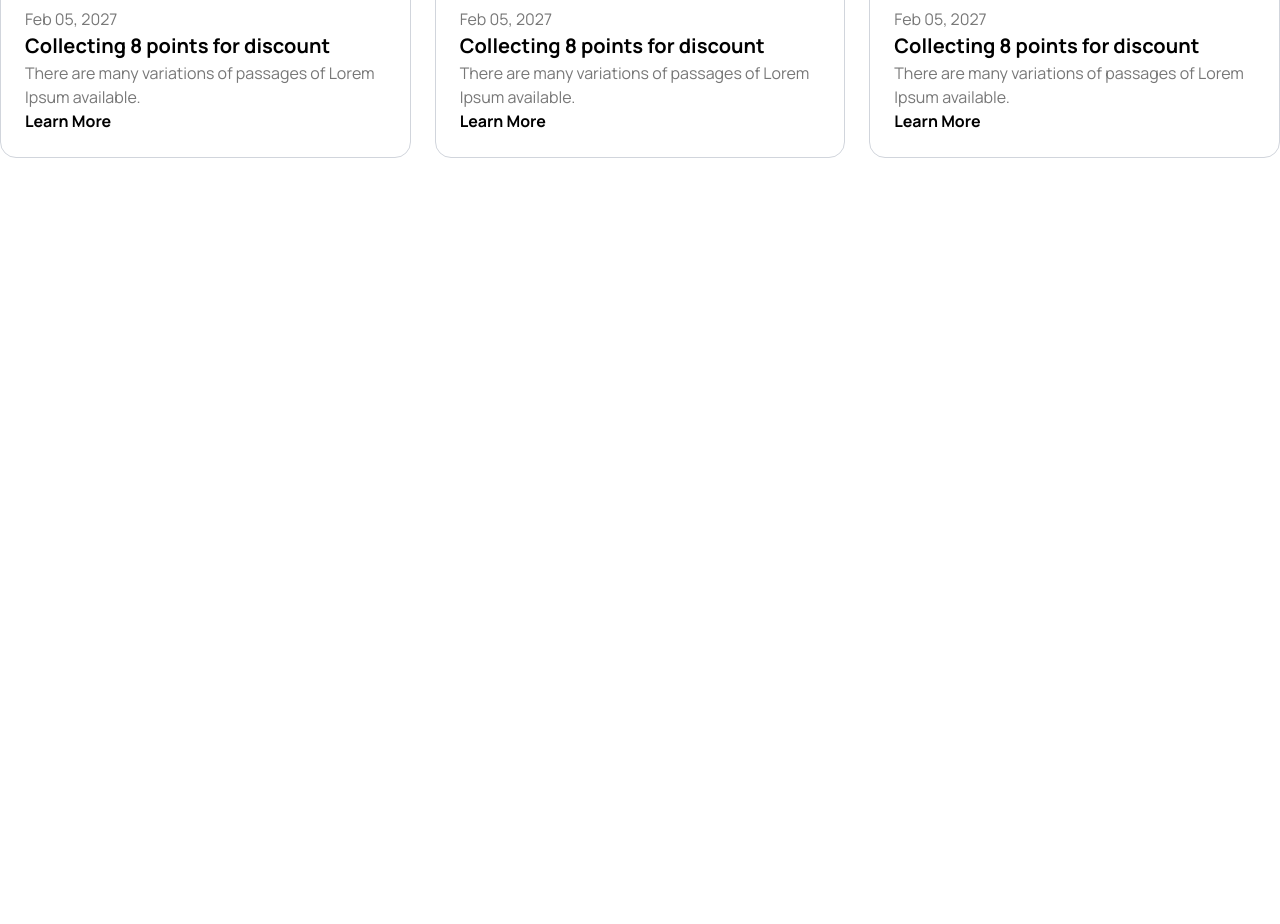
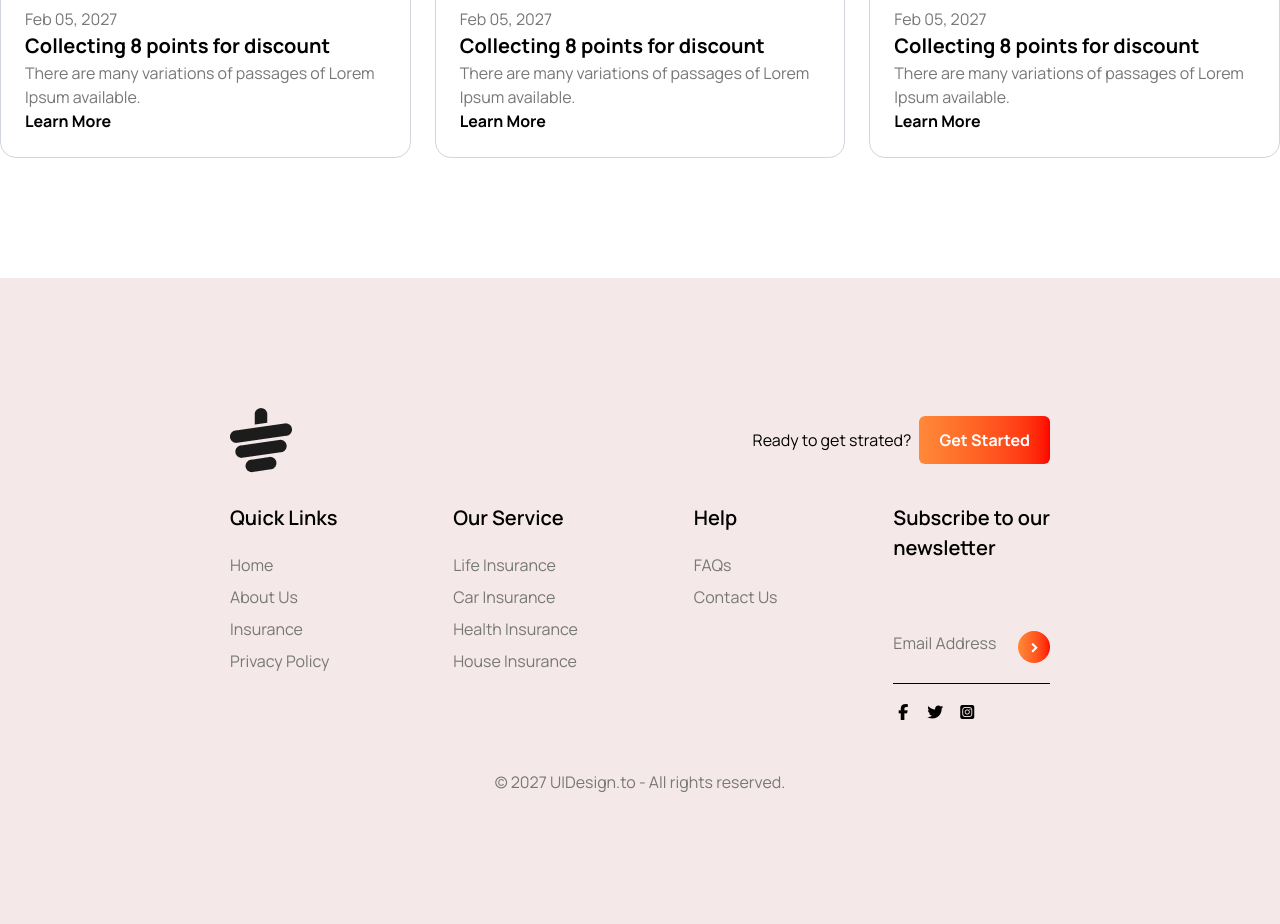
Before and after one commit to abutaiab2021/tea-house-tailwind, a plain HTML site: page index.html in a window 1280 px wide. Shown: the part 2905-3829 px from the top of the page. Before the commit the page ends 3183 px from the top, so only its background shows below. Drawn offline with nearby package versions, Linux system fonts and the light colour scheme.

Commit message:
footer section compelet without responsive

```diff
--- a/index.html
+++ b/index.html
@@ -226,6 +226,71 @@
         </div>
     </section>
 
+    <!-- footer section -->
+    <div class="bg-[#f5e8e8] py-[130px] px-[230px]">
+        <footer class="max-h-[746px]   container mx-auto space-y-[30px]">
+            <div class="footer-heading flex justify-between items-center mx-auto">
+                <img src="images/cup.png" alt="">
+                <div class="flex gap-2 items-center">
+                    <h2>Ready to get strated?</h2>
+                    <button
+                        class="py-3 px-5 rounded-md text-white font-bold bg-linear-to-r from-[#FF8938] to-[#FF0000]">Get
+                        Started
+                    </button>
+                </div>
+            </div>
+            <div class="main-content flex justify-between mb-[50px]">
+                <div>
+                    <h2 class="text-[20px] font-semibold mb-5">Quick Links</h2>
+                    <ul class="space-y-2 text-[#777777]">
+                        <li>Home</li>
+                        <li>About Us</li>
+                        <li>Insurance</li>
+                        <li>Privacy Policy</li>
+                    </ul>
+                </div>
+                <div>
+                    <h2 class="text-[20px] font-semibold mb-5">Our Service</h2>
+                    <ul class="space-y-2 text-[#777777]">
+                        <li>Life Insurance</li>
+                        <li>Car Insurance</li>
+                        <li>Health Insurance</li>
+                        <li>House Insurance</li>
+                    </ul>
+                </div>
+                <div>
+                    <h2 class="text-[20px] font-semibold mb-5">Help</h2>
+                    <ul class="space-y-2 ] text-[#777777] ">
+                        <li>FAQs</li>
+                        <li>Contact Us</li>
+                    </ul>
+                </div>
+                <div class="space-y-5">
+                    <h2 class="text-[20px] font-semibold">Subscribe to our <br> newsletter</h2>
+                    <br>
+                    <br>
+                    <div class="flex justify-between">
+                        <p class="text-[#777777]">Email Address</p>
+                        <button class="h-8 w-8 rounded-full  font-bold bg-linear-to-r from-[#FF8938] to-[#FF0000]"><span
+                                class="text-xl text-white">></span>
+                        </button>
+
+                    </div>
+                    <hr>
+                    <div class="flex gap-3 items-center">
+                        <i class="fa-brands fa-facebook-f"></i>
+                        <i class="fa-brands fa-twitter"></i>
+                        <i class="fa-brands fa-square-instagram"></i>
+                    </div>
+                </div>
+            </div>
+            <div class="mx-auto">
+                <p class="text-[#777777] text-center">© 2027 UIDesign.to - All rights reserved.</p>
+            </div>
+
+        </footer>
+    </div>
+
     <!-- position learing
     <div class="bg-amber-500 relative">
         <div class="h-[100px] w-[100px] bg-red-500 font-bold relative top-[50px] left-[50px]">Relative</div>
```
Also changed, not shown: icons/fb.png (added), icons/twitter.png (added), icons/youtube.png (added).
